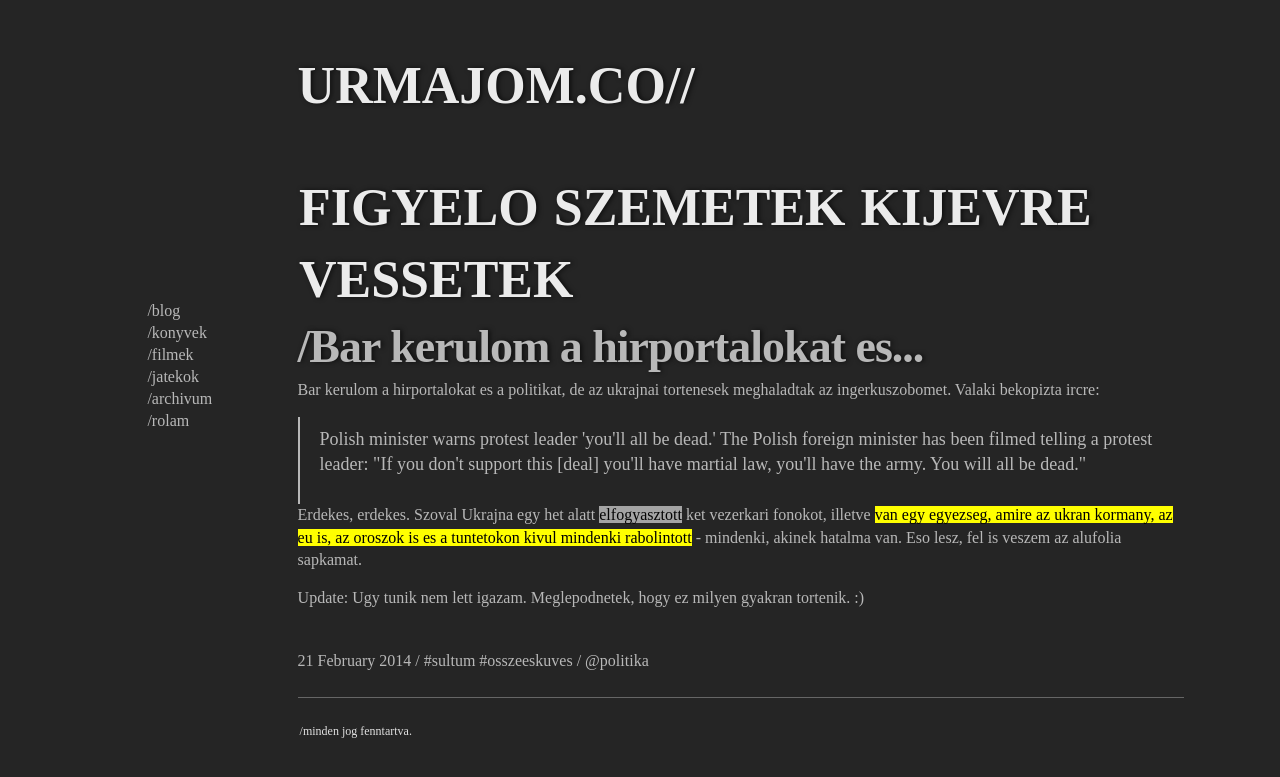
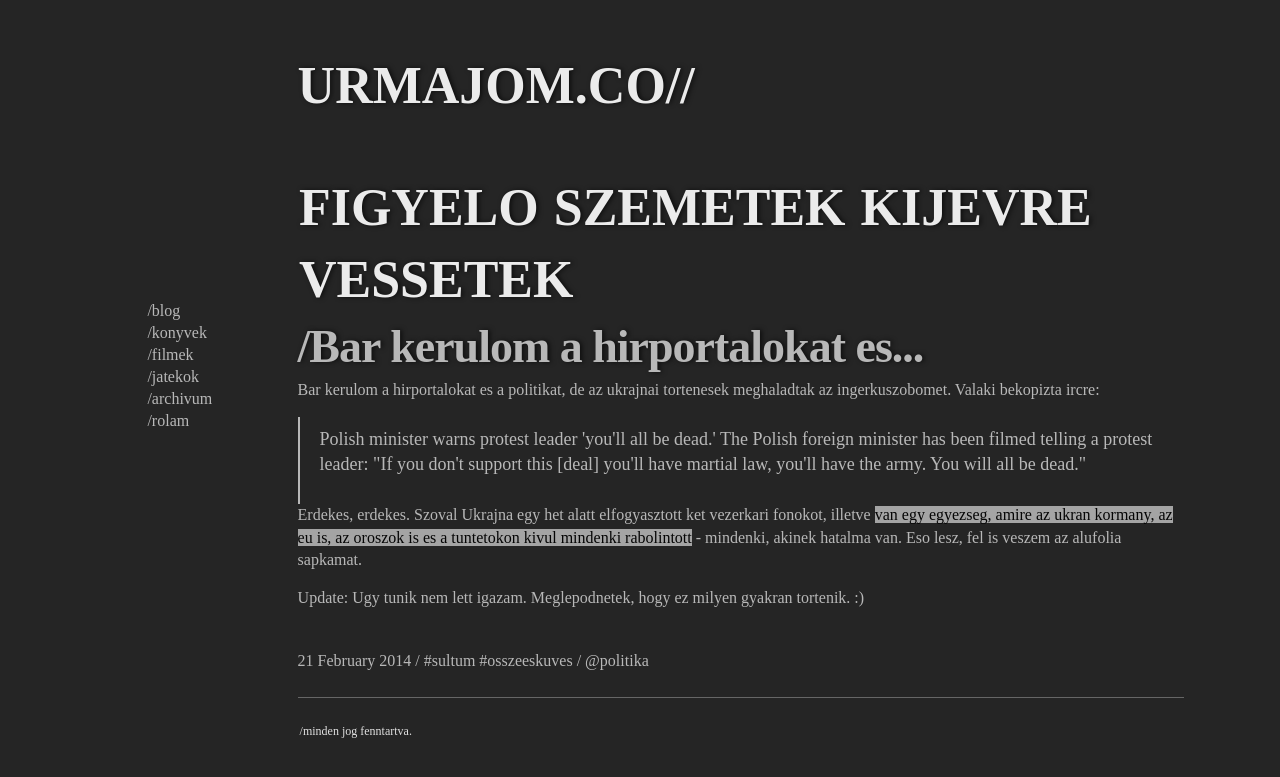
Before and after one commit to 4p3/4p3.github.io, a Jekyll site: the page built from _posts/2014-02-21-figyelokijev.markdown, in a window 1280 px wide. Shown: the top 777 px of the page. Built offline with Jekyll 4.4.1, drawn with Linux system fonts in a browser that asks for light colours; Markdown is read by kramdown in place of the engine named in the settings.

Commit message:
akshully nav > mark

```diff
--- a/css/index.css
+++ b/css/index.css
@@ -286,7 +286,7 @@ h6 {
   color: rgb(184, 184, 184);
 }
 
-em {
+mark {
   color: rgb(5, 5, 5);
   background-color: rgb(164, 164, 164);
 }
```
